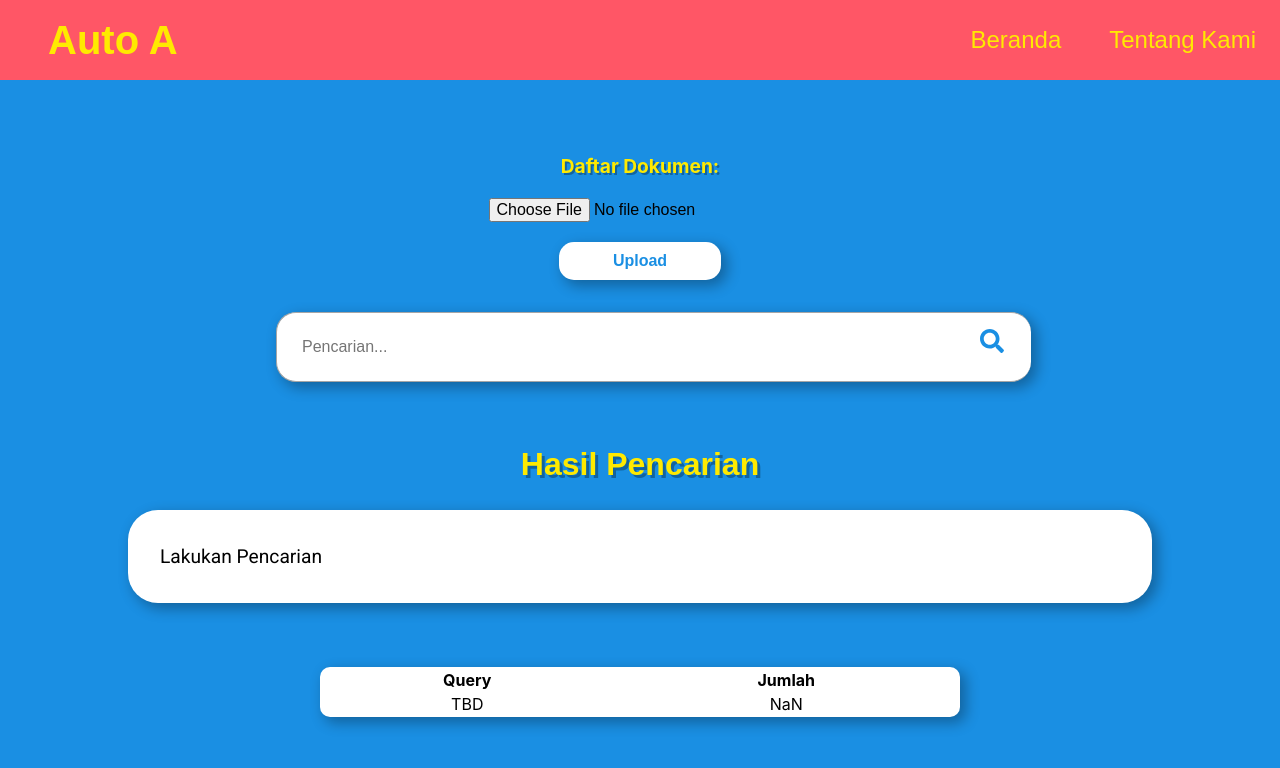
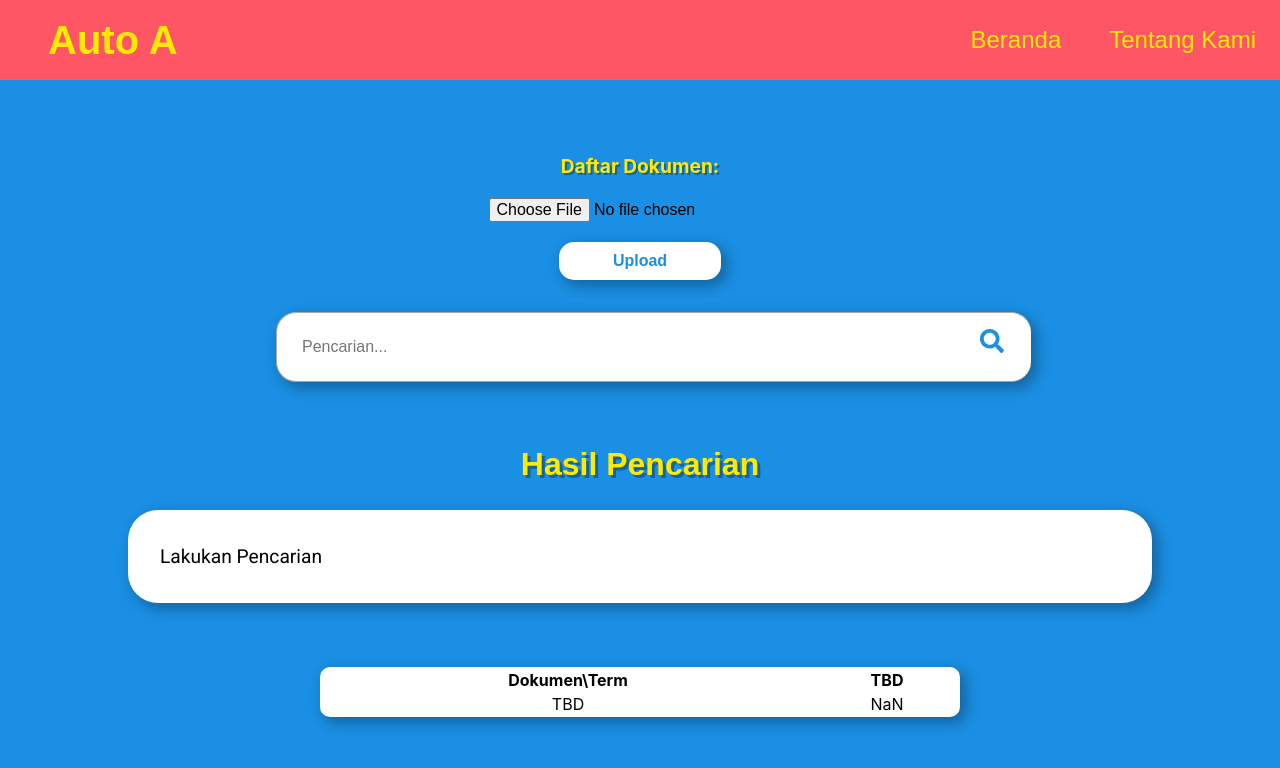
Before and after one commit to fabiansdp/Algeo02-13519030, a React (Create React App) app: page / in a window 1280 px wide. Shown: the top 768 px of the page. Built offline with nearby package versions, Linux system fonts and the light colour scheme; a web font is replaced by a local one.

Commit message:
semoga selesai tubes ini

```diff
--- a/src/components/SearchBar.js
+++ b/src/components/SearchBar.js
@@ -4,7 +4,7 @@ import axios from 'axios';
 import { FontAwesomeIcon } from '@fortawesome/react-fontawesome';
 import { faSearch } from '@fortawesome/free-solid-svg-icons';
 
-const SearchBar = ({ setHasilQuery, setListDokumen, setIsSearch }) => {
+const SearchBar = ({ setHasilQuery, setListDokumen, setIsSearch, setDataTabel}) => {
     const QUERY_URL = "/query";
     const [query, setQuery] = useState("");
 
@@ -19,9 +19,12 @@ const SearchBar = ({ setHasilQuery, setListDokumen, setIsSearch }) => {
             const data = new FormData();
             data.append('query', query);
             const response = await axios.post(QUERY_URL, data);
+            console.log(response.data)
             setHasilQuery(response.data.query)
             setListDokumen(response.data.hasil)
+            setDataTabel(response.data.dataTabel)
             setIsSearch(true)
+
         } catch (error) {
             console.log(error)
         }
--- a/src/components/TabelKata.js
+++ b/src/components/TabelKata.js
@@ -1,22 +1,33 @@
 import React from 'react';
 import "../styles/table.css"
 
-const TabelKata = ({ hasilQuery, isSearch }) => {
+const TabelKata = ({ hasilQuery, isSearch, dataTabel }) => {
   return (
     <div id="table-container">
       <table>
         <thead>
           <tr>
-            <th>Query</th>
-            <th>Jumlah</th>
+            <th>Dokumen\Term</th>
+            {isSearch
+            ? hasilQuery.map((item, index) => (
+              <th key={index}>{item}</th>
+            ))
+            : <th>TBD</th>
+            }
           </tr>
         </thead>
         <tbody>
           {isSearch
-          ? hasilQuery.map((item, index) => (
+          ? dataTabel.map((item, index) => (
             <tr key={index} >
-              <td>{item.kata}</td>
-              <td>{item.jumlah}</td>
+              <td>{item.dokumen}</td>
+              {Object.entries(item.jumlah).map(([key,value]) => {
+                if (hasilQuery.includes(key)) {
+                  return (
+                    <td key={key}>{value}</td>
+                  )
+                }
+            })}
             </tr>
           ))
           : <tr>
--- a/src/pages/Home.js
+++ b/src/pages/Home.js
@@ -8,13 +8,14 @@ const Home = () => {
   const [hasilQuery, setHasilQuery] = useState(null);
   const [listDokumen, setListDokumen] = useState([]);
   const [isSearch, setIsSearch] = useState(false);
+  const [dataTabel, setDataTabel] = useState([]);
 
   return (
     <div id="home-container">
       <UploadFile/>
-      <SearchBar setHasilQuery={setHasilQuery} setListDokumen={setListDokumen} setIsSearch={setIsSearch} />
+      <SearchBar setHasilQuery={setHasilQuery} setListDokumen={setListDokumen} setIsSearch={setIsSearch} setDataTabel={setDataTabel} />
       <Result listDokumen={listDokumen} isSearch={isSearch} />
-      <TabelKata hasilQuery={hasilQuery} isSearch={isSearch} />
+      <TabelKata hasilQuery={hasilQuery} isSearch={isSearch} dataTabel={dataTabel} />
     </div>
   )
 }
```
Also changed, not shown: 1 other file (tests, documents, lock files or other folders).
